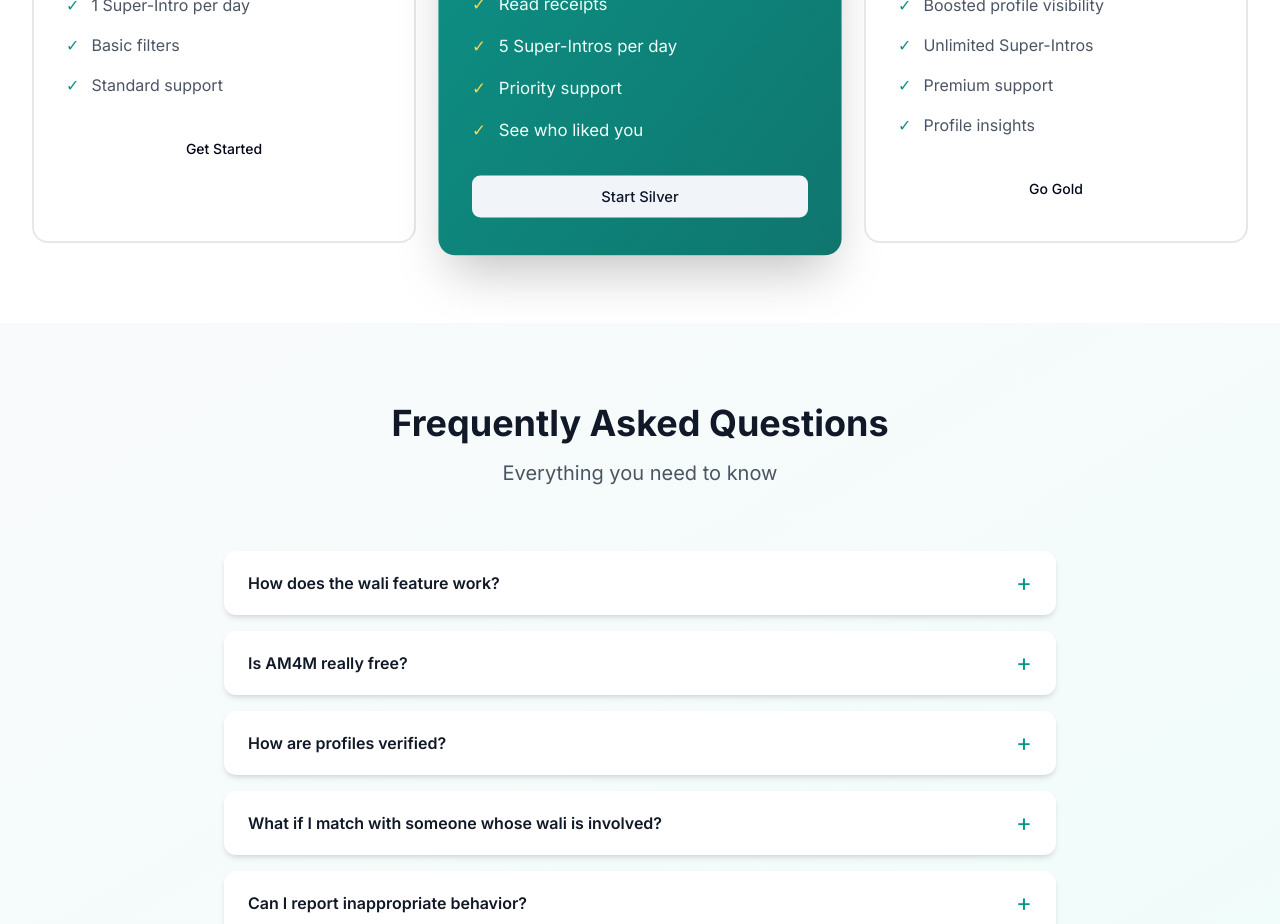
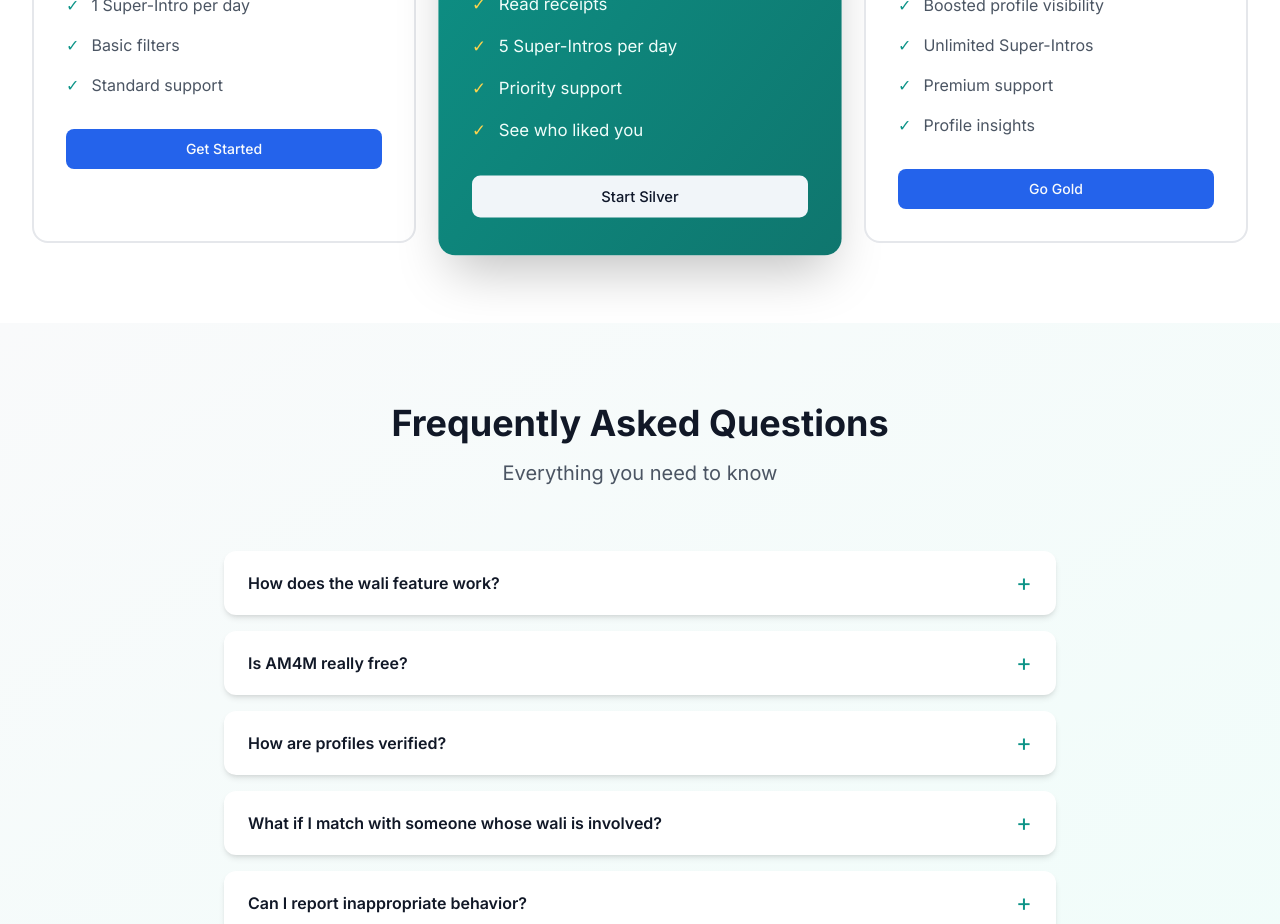
Before and after one commit to RoadieWatch1/american_muslim4_marrige, a React (Vite) app: page / in a window 1280 px wide. Shown: the part 6340-7264 px from the top of the page. Built offline with nearby package versions, Linux system fonts and the light colour scheme.

Commit message:
feat: update DiscoverSection and Pricing components

```diff
--- a/src/components/Pricing.tsx
+++ b/src/components/Pricing.tsx
@@ -95,7 +95,7 @@ export const Pricing: React.FC = () => {
                 ))}
               </ul>
               <Button
-                variant={plan.popular ? 'secondary' : 'primary'}
+                variant={plan.popular ? 'secondary' : 'default'}
                 className="w-full mt-8"
                 onClick={() => handleSelectPlan(plan.name)}
               >
```
Also changed, not shown: src/components/DiscoverSection.tsx (line endings or trailing spaces).
